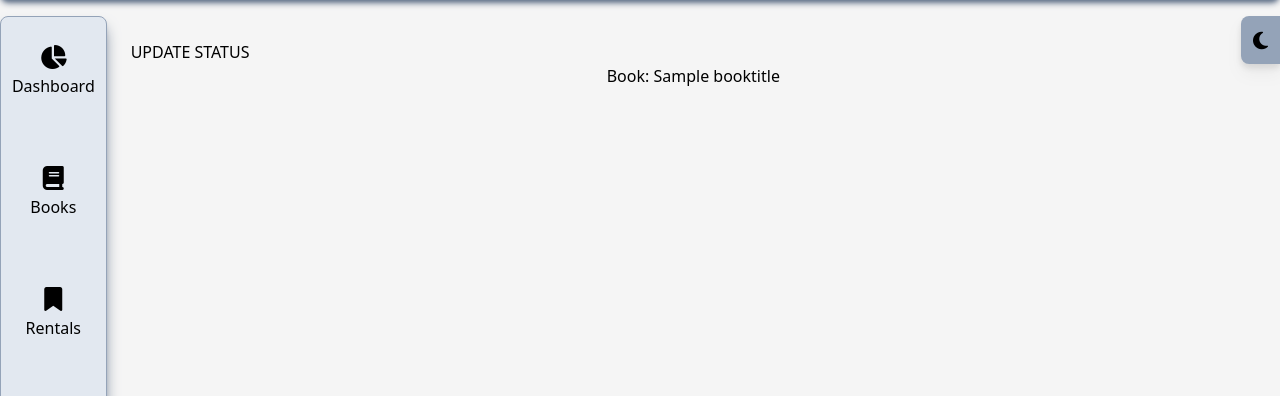
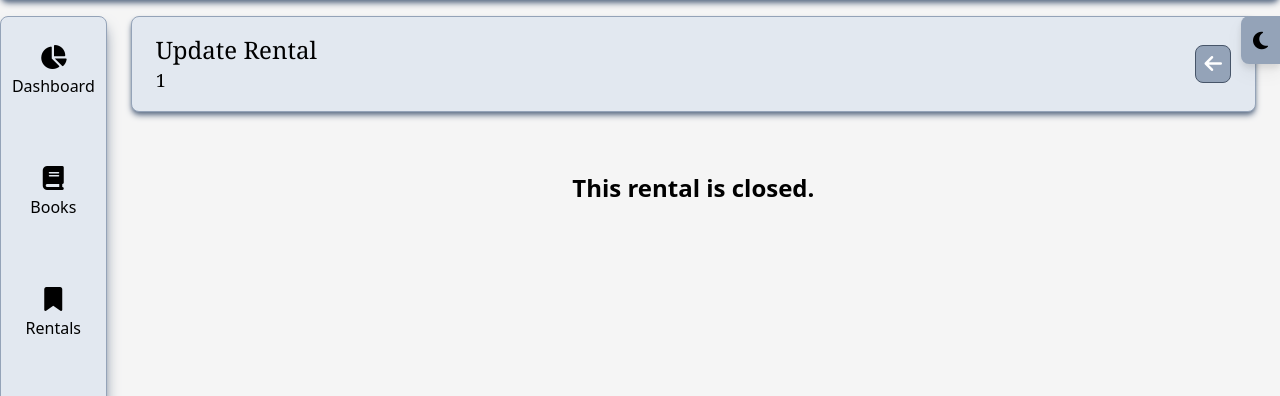
Before and after one commit to avdmitry1/book_store, a Django app: page /rentals/1/1/ in a window 1280 px wide. Shown: the part 64-460 px from the top of the page. Run offline with Django 5.2, Linux system fonts and the light colour scheme; tables that the repository leaves empty hold one stand-in row (values such as "Sample post"); some libraries are stand-ins or nearby versions.

Commit message:
new features

```diff
--- a/src/books/templates/books/detail_book.html
+++ b/src/books/templates/books/detail_book.html
@@ -15,7 +15,6 @@
         <div class="text-center mb-5 text-lg font-semibold">
             <!-- display status -->
             {% if object.is_available %}
-                Available:
                 {% if object.status %}
                     {{ object.status }}
                 {% else %}
--- a/src/rentals/templates/rentals/update.html
+++ b/src/rentals/templates/rentals/update.html
@@ -1,10 +1,28 @@
 {% extends 'base.html' %}
-
+{% load widget_tweaks %}
 {% block title %}
     Update Rental
 {% endblock title %}
 
 {% block content %}
-    UPDATE STATUS
-    <div class="flex justify-center items-center">{{ object.book.title }}</div>
+    {% include 'components/header.html' with title='Update Rental' description=object.book.id is_go_back=True %}
+
+    {% if object.is_closed %}
+        <p class="text-center text-2xl font-semibold py-10">This rental is closed.</p>
+    {% else %}
+        <form method="POST" class="">
+            {% csrf_token %}
+            <div class="mb-2">
+                <!-- Status field -->
+                <label for="{{ form.status.id_for_label }}" class="inline-block font-semibold">STATUS :</label>
+                {{ form.status|add_class:'bg-slate-100 text-black rounded-lg p-1 w-32 shadow-lg shadow-slate-400' }}
+            </div>
+            <button type="submit" class="px-3 py-2 mt-3 text-white bg-sky-600/70 hover:bg-sky-500/70
+                dark:hover:bg-sky-700/70 rounded-lg">Update
+            </button>
+        </form>
+
+    {% endif %}
+
+
 {% endblock content %}
--- a/src/rentals/views.py
+++ b/src/rentals/views.py
@@ -1,4 +1,7 @@
+from datetime import timezone
+from django.contrib import messages
 from django.shortcuts import get_object_or_404, redirect, render
+from django.urls import reverse
 from django.views.generic import ListView, UpdateView
 from django.db.models import Q
 
@@ -40,5 +43,18 @@ class BookRentalHistoryView(ListView):
 
 class UpdateRentalStatusView(UpdateView):
     model = Rental
-    template_name = 'rentals/update.html'
-    fields = ('status',)
+    template_name = "rentals/update.html"
+    fields = ("status",)
+
+    def get_success_url(self):
+        book_id = self.kwargs.get("book_id")
+        return reverse("rentals:detail", kwargs={"book_id": book_id})
+
+    def form_valid(self, form):
+        instance = form.save(commit=False)
+        if instance.status == 1:
+            instance.return_date = timezone.now()
+        instance.is_closed = True
+        instance.save()
+        messages.add_message(self.request, messages.INFO, "Rental status updated.")
+        return super().form_valid(form)
```
Also changed, not shown: src/rentals/templates/rentals/detail.html (+8 -0 lines).
